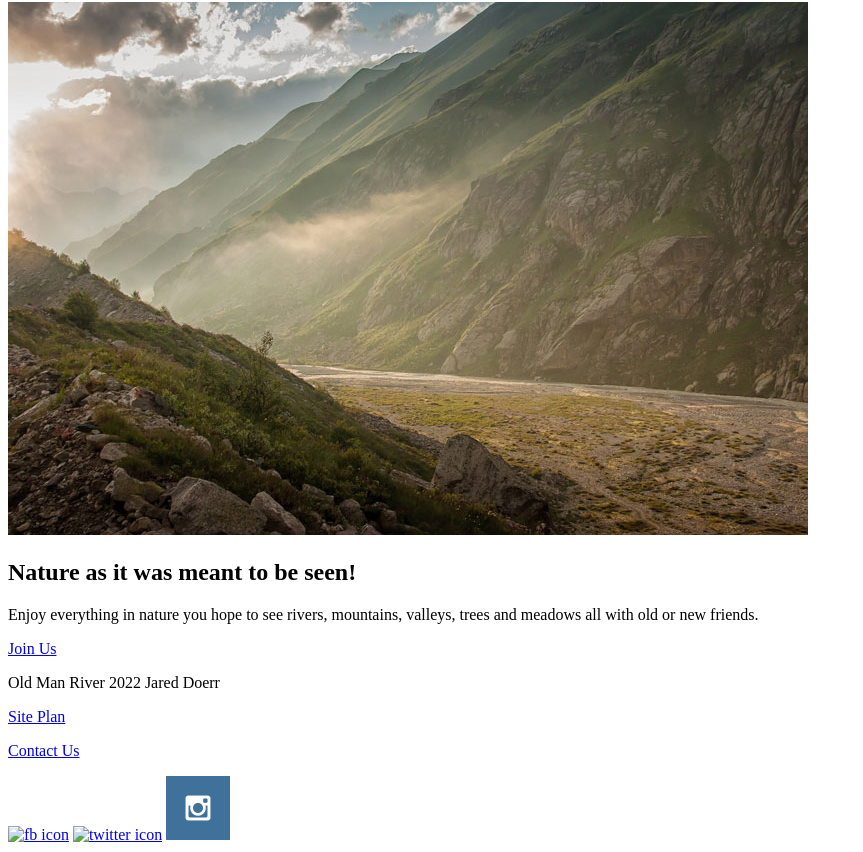
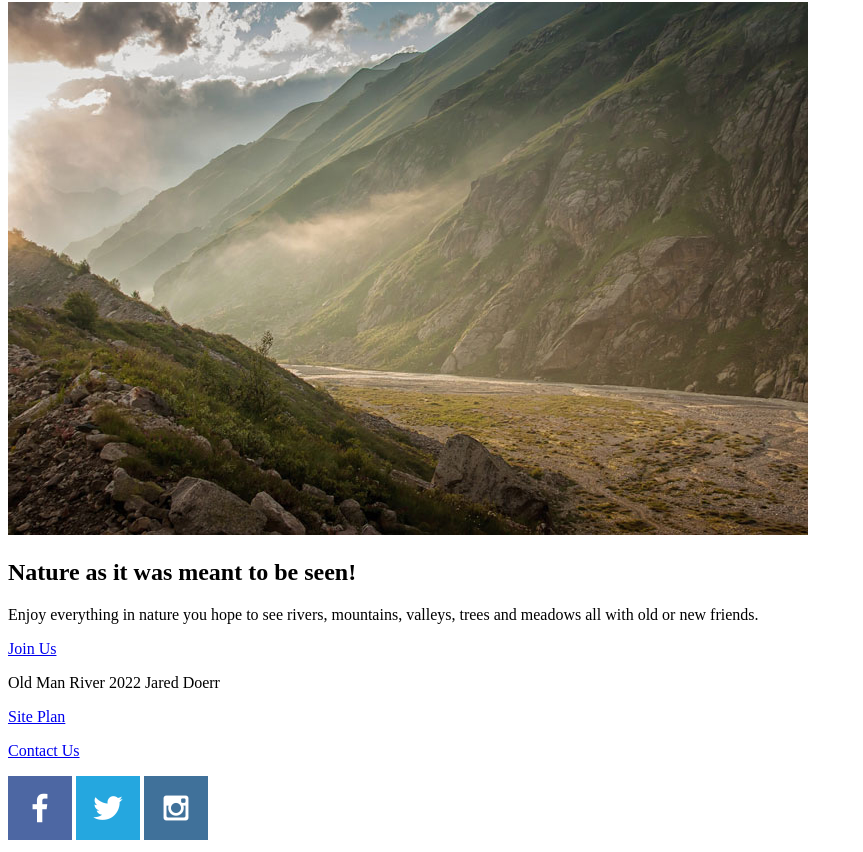
Before and after one commit to dundane/WDD130, a plain HTML site: page wwr/index.html in a window 1280 px wide. Shown: the part 2731-3583 px from the top of the page, without its empty margins (0-863 px from the left). Drawn offline with Linux system fonts and the light colour scheme.

Commit message:
fixed image links

```diff
--- a/wwr/index.html
+++ b/wwr/index.html
@@ -62,8 +62,8 @@
         <p><a href="site-plan-rafting.html">Site Plan</a></p>
         <p><a href="contactus.html">Contact Us</a></p>
         <div class="social">
-            <a href="https://facebook.com"><img src="inmages/facebook.png" alt="fb icon"></a>
-            <a href="https://twitter.com"><img src="images/tiwtter.png" alt="twitter icon"></a>
+            <a href="https://facebook.com"><img src="images/facebook.png" alt="fb icon"></a>
+            <a href="https://twitter.com"><img src="images/twitter.png" alt="twitter icon"></a>
             <a href="https://instagram.com"><img src="images/instagram.png" alt="instagram icon"></a>
         </div>
     </footer>
```
